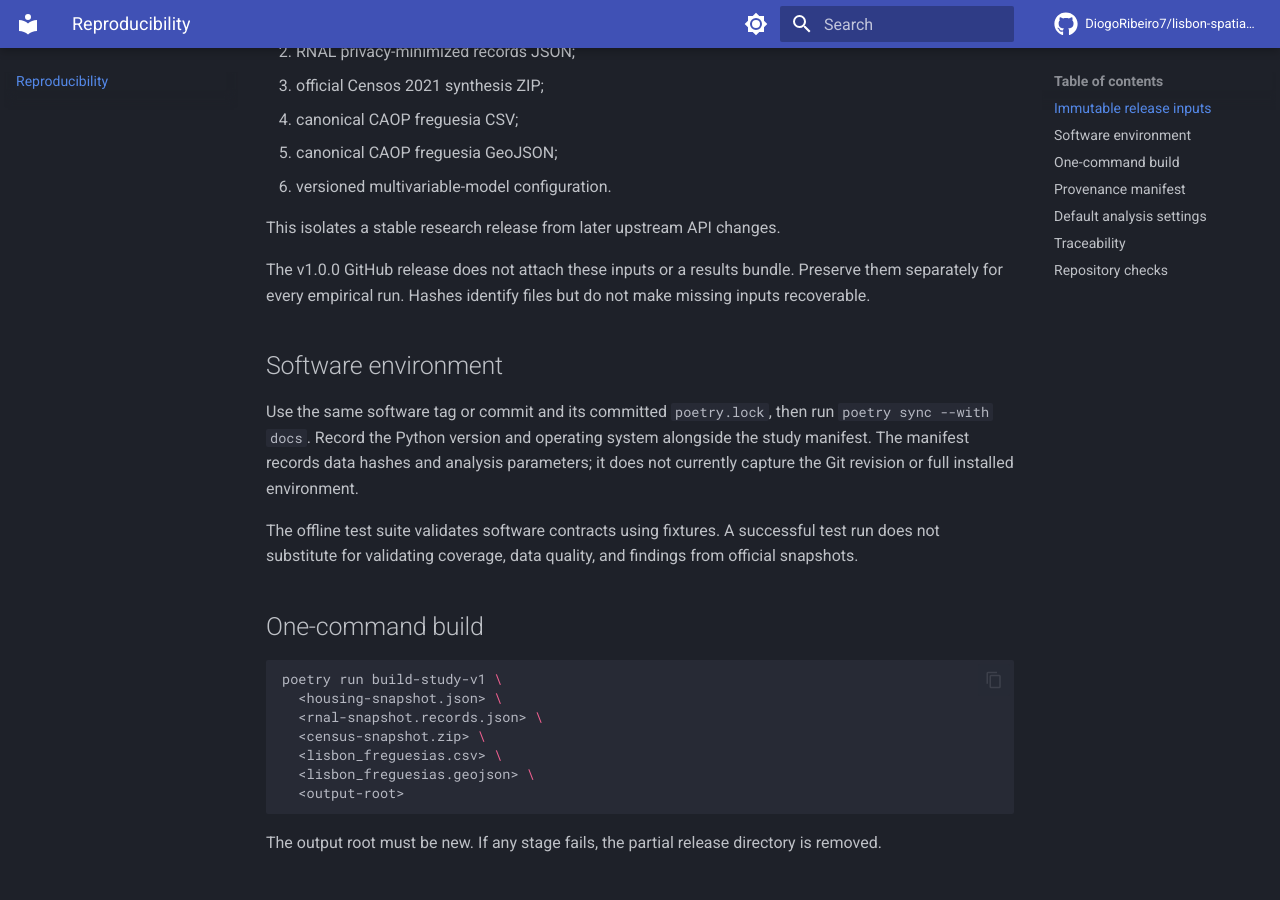
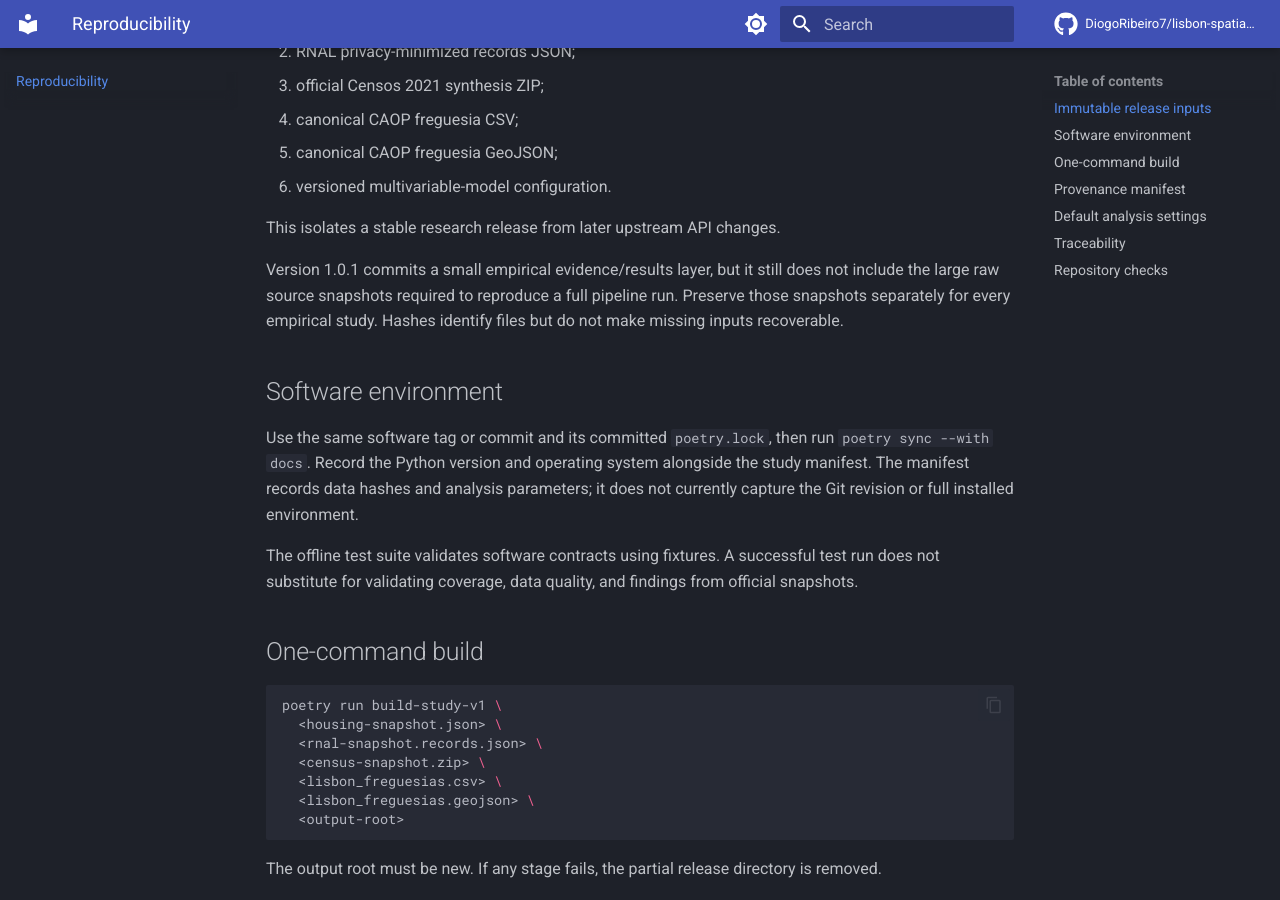
Before and after one commit to DiogoRibeiro7/lisbon-spatial-dynamics, an MkDocs documentation site: the page built from docs/reproducibility.md, in a window 1280 px wide and 900 px high, scrolled down 380 px. Built offline with MkDocs 1.6.1 and Material for MkDocs 9.7.7, drawn with Linux system fonts in a browser that asks for light colours; comment, search, counter and statistics services are not loaded.

Commit message:
docs: align reproducibility guidance with v1.0.1

```diff
--- a/docs/reproducibility.md
+++ b/docs/reproducibility.md
@@ -15,7 +15,7 @@ A v1 build starts from archived local snapshots:
 
 This isolates a stable research release from later upstream API changes.
 
-The v1.0.0 GitHub release does not attach these inputs or a results bundle. Preserve them separately for every empirical run. Hashes identify files but do not make missing inputs recoverable.
+Version 1.0.1 commits a small empirical evidence/results layer, but it still does not include the large raw source snapshots required to reproduce a full pipeline run. Preserve those snapshots separately for every empirical study. Hashes identify files but do not make missing inputs recoverable.
 
 ## Software environment
 
```
